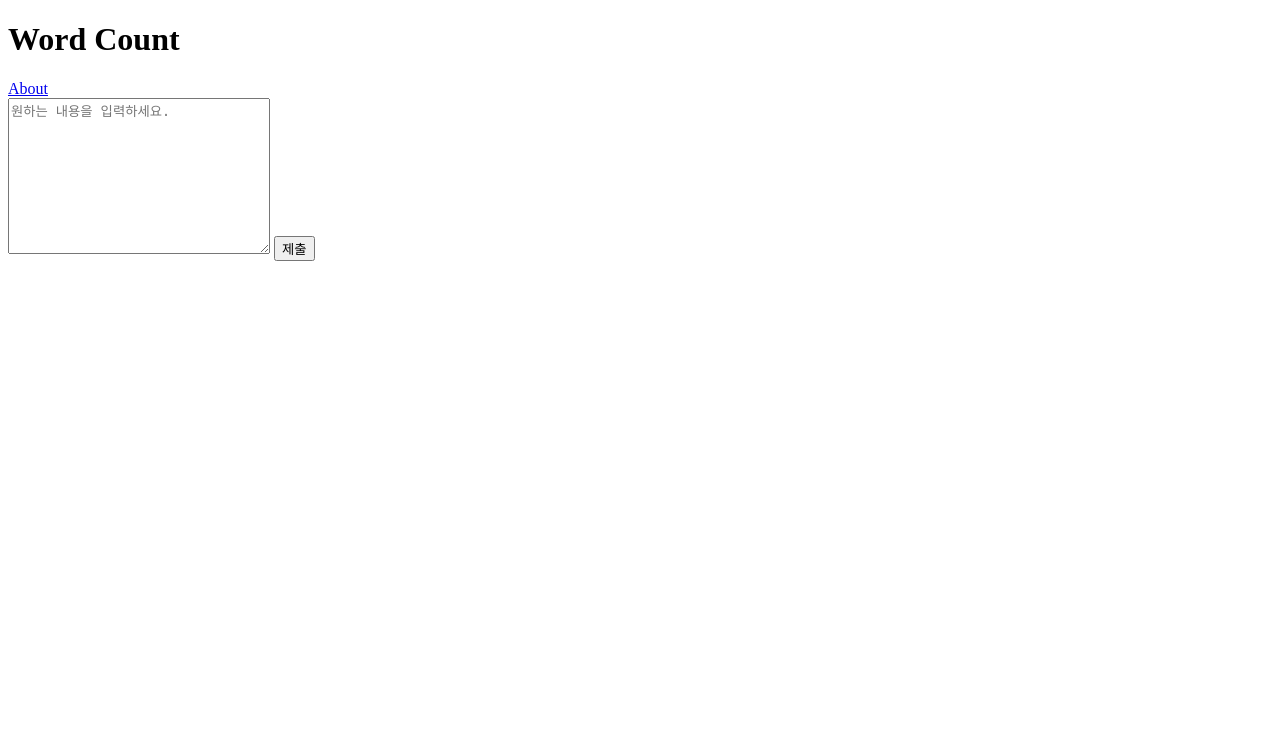
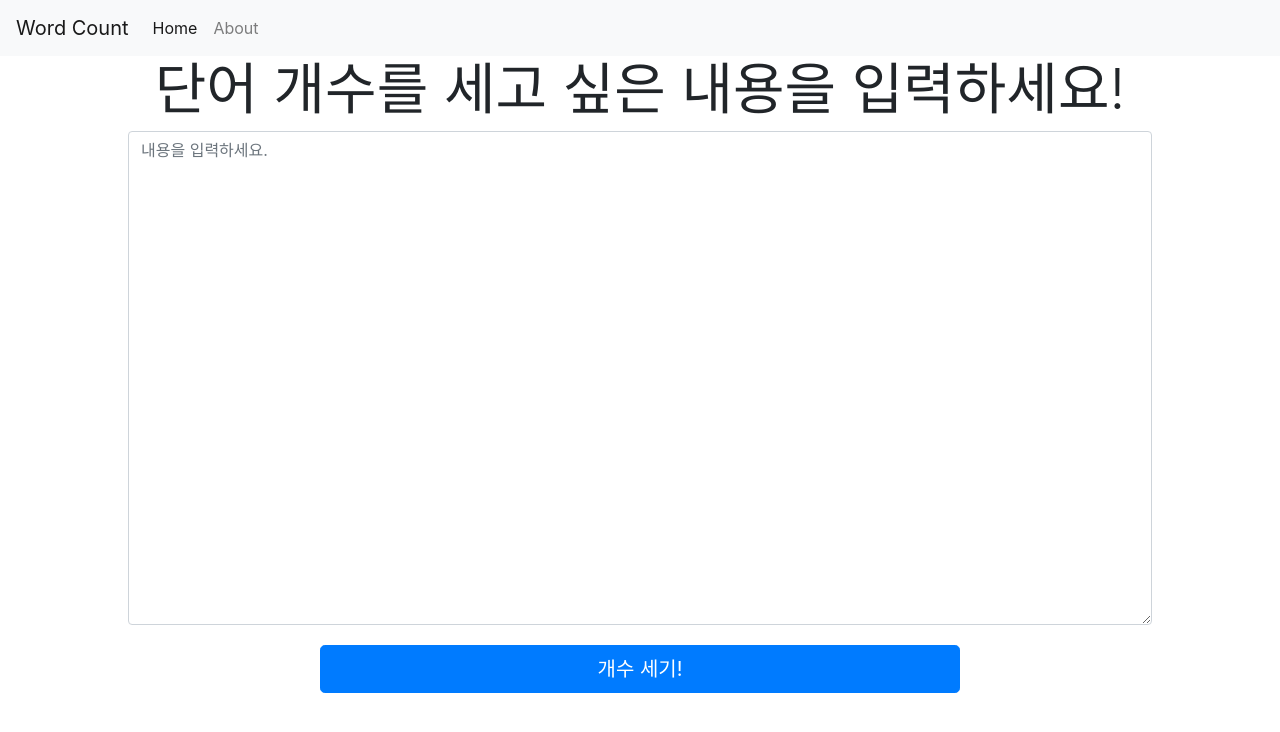
Before and after one commit to shinkeonkim/django-word-counter, a Django app: page / in a window 1280 px wide. Shown: the top 732 px of the page. Run offline with Django 3.2, Linux system fonts and the light colour scheme; some libraries are stand-ins or nearby versions.

Commit message:
home.html bootstrap 적용

```diff
--- a/likelion8th/wordcount/templates/home.html
+++ b/likelion8th/wordcount/templates/home.html
@@ -1,18 +1,62 @@
 <!DOCTYPE html>
 <html lang="en">
+
 <head>
     <meta charset="UTF-8">
     <meta name="viewport" content="width=device-width, initial-scale=1.0">
+    <link rel="stylesheet" href="https://stackpath.bootstrapcdn.com/bootstrap/4.4.1/css/bootstrap.min.css"
+        integrity="sha384-Vkoo8x4CGsO3+Hhxv8T/Q5PaXtkKtu6ug5TOeNV6gBiFeWPGFN9MuhOf23Q9Ifjh" crossorigin="anonymous">
+    <script src="https://code.jquery.com/jquery-3.4.1.slim.min.js"
+        integrity="sha384-J6qa4849blE2+poT4WnyKhv5vZF5SrPo0iEjwBvKU7imGFAV0wwj1yYfoRSJoZ+n"
+        crossorigin="anonymous"></script>
+    <script src="https://cdn.jsdelivr.net/npm/popper.js@1.16.0/dist/umd/popper.min.js"
+        integrity="sha384-Q6E9RHvbIyZFJoft+2mJbHaEWldlvI9IOYy5n3zV9zzTtmI3UksdQRVvoxMfooAo"
+        crossorigin="anonymous"></script>
+    <script src="https://stackpath.bootstrapcdn.com/bootstrap/4.4.1/js/bootstrap.min.js"
+        integrity="sha384-wfSDF2E50Y2D1uUdj0O3uMBJnjuUD4Ih7YwaYd1iqfktj0Uod8GCExl3Og8ifwB6"
+        crossorigin="anonymous"></script>
     <title>home</title>
+    <style>
+        h4 {
+            text-align: center;
+        }
+        form div,button{
+            margin-left: auto;
+            margin-right: auto;
+        }
+        form  button {
+            margin-top: 20px;
+        }
+    </style>
 </head>
+
 <body>
-    <h1>Word Count</h1>
-
-    <a href="{%url 'about' %}">About</a>
+    <nav class="navbar navbar-expand-lg navbar-light bg-light">
+        <a class="navbar-brand" href="/"> Word Count </a>
+        <button class="navbar-toggler" type="button" data-toggle="collapse" data-target="#navbarNav"
+            aria-controls="navbarNav" aria-expanded="false" aria-label="Toggle navigation">
+            <span class="navbar-toggler-icon"></span>
+        </button>
+        <div class="collapse navbar-collapse" id="navbarNav">
+            <ul class="navbar-nav">
+                <li class="nav-item active">
+                    <a class="nav-link" href="/">Home <span class="sr-only">(current)</span></a>
+                </li>
+                <li class="nav-item">
+                    <a class="nav-link" href="{%url 'about' %}">About</a>
+                </li>
+            </ul>
+        </div>
+    </nav>
+    <h4 class="display-4">단어 개수를 세고 싶은 내용을 입력하세요!</h4>
 
     <form action="{%url 'result'%}" method="GET">
-        <textarea name="fulltext" id="" cols="30" rows="10" placeholder="원하는 내용을 입력하세요."></textarea>
-        <button type = "submit">제출</button>
+        <div class="input-group" style="width: 80%;">
+            <textarea class="form-control" aria-label="With textarea" name="fulltext" rows="20" placeholder="내용을 입력하세요."></textarea>
+        </div>
+        <button type="submit" class="btn btn-primary btn-lg btn-block" style="width: 50%">개수 세기!</button>
     </form>
+
 </body>
+
 </html>
```
